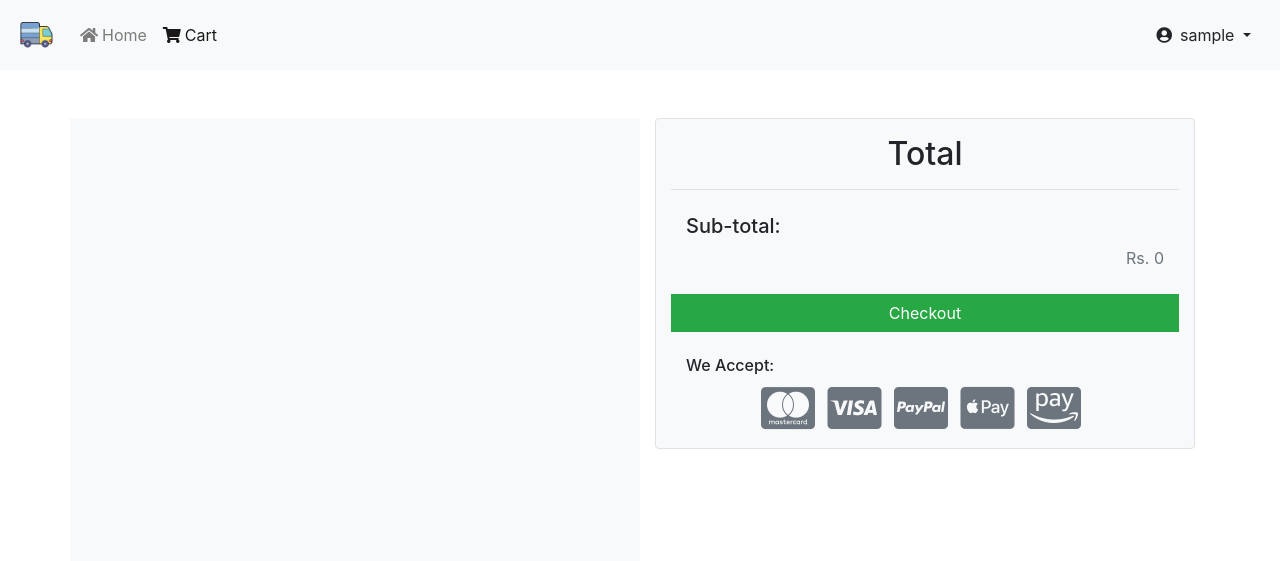
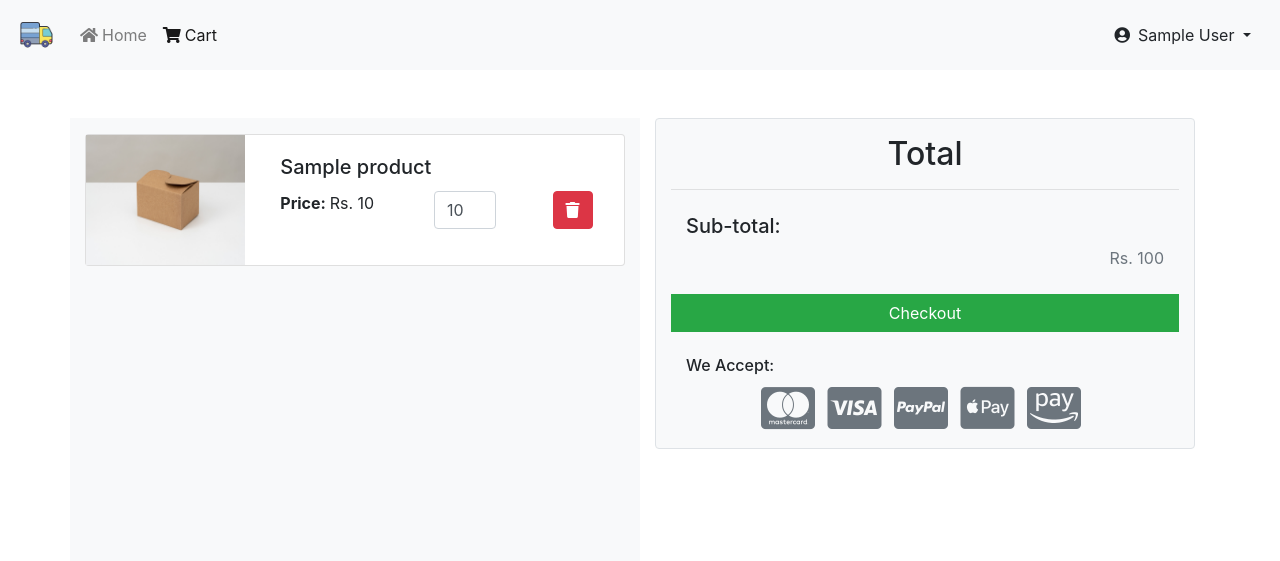
Before and after one commit to zuraizzafar/Ajax-POS, a PHP site: page /user/cart/ in a window 1280 px wide. Shown: the top 561 px of the page. Run offline with PHP 8.4, Linux system fonts and the light colour scheme; the visitor is signed in with stand-in values (Sample User, id 1); tables that the repository leaves empty or names only in its code hold one stand-in row (values such as "Sample post").

Commit message:
added add to cart functionality to user module

```diff
--- a/user/cart/index.php
+++ b/user/cart/index.php
@@ -43,7 +43,7 @@ if (!isset($_SESSION['username'])) {
                 <span class="navbar-text">
                     <div class="btn-group">
                         <button class="btn btn-light dropdown-toggle" type="button" id="userMenu" data-toggle="dropdown" aria-haspopup="true" aria-expanded="false">
-                            <i class="fas fa-user-circle mr-2"></i><?php echo $_SESSION['username']; ?>
+                            <i class="fas fa-user-circle mr-2"></i><?php echo $_SESSION['full_name']; ?>
                         </button>
                         <div class="dropdown-menu dropdown-menu-right" aria-labelledby="userMenu">
                             <a class="dropdown-item" href="#">Manage profile</a>
@@ -60,42 +60,45 @@ if (!isset($_SESSION['username'])) {
                 <div class="col-md-6 bg-light pt-3 pb-2">
                     <div class="row" style="overflow-y: auto; height: 420px;">
                         <?php
-                        $pids = $_SESSION["products"]["product"];
-                        asort($pids);
+                        $user_id = $_SESSION['user_id'];
+                        $sql = "SELECT * from cart where `user_id` = '$user_id'";
+                        $result = mysqli_query($conn, $sql);
                         $price = 0;
-                        foreach ($pids as $index => $id) {
-                            $sql = "SELECT * from products where id = '$id'";
-                            $result = mysqli_query($conn, $sql);
-                            $i = 1;
-                            $indx = $index;
                         while ($row = mysqli_fetch_assoc($result)) {
-                                $quan = $_SESSION["products"]["quantity"][$indx];
+                            $prod_id = $row['product_id'];
                         ?>
-                                <div class="col-md-12" class="cart-card" data-id="<?php echo $row['id']; ?>" id="cart-item-<?php echo $row['id']; ?>">
+                            <div class="col-md-12" class="cart-card" data-id="<?php echo $prod_id; ?>" id="cart-item-<?php echo $prod_id; ?>">
                                 <div class="card mb-4">
                                     <div class="row">
                                         <img class="col-4" src="../../assets/images/cardboard-box-mock-up.jfif" alt="Prodcut" draggable="false">
                                         <div class="card-body col-8">
-                                                <h5 class="card-title"><?php echo $row['name'] ?></h5>
+                                            <h5 class="card-title">
+                                                <?php
+                                                $prod_sql = "SELECT * FROM products where id = '$prod_id'";
+                                                $prod_result = mysqli_query($conn, $prod_sql);
+                                                $prod_row = mysqli_fetch_assoc($prod_result);
+                                                echo $prod_row['name'];
+                                                ?>
+                                            </h5>
                                             <div class="row">
-                                                    <div class="card-text col-5"><strong>Price: </strong>Rs. <span class="item-price" data-id="<?php echo $row['id']; ?>"><?php echo $row['price'] ?></span></div>
+                                                <div class="card-text col-5"><strong>Price: </strong>Rs. <span class="item-price" data-id="<?php echo $prod_id; ?>"><?php echo $prod_row['price']; ?></span></div>
                                                 <div class="form-group col-3">
-                                                        <input class="form-control cart-item-quan" min="1" data-id="<?php echo $row['id'] ?>" type="number" id="cart-item-quantity-<?php echo $row['id'] ?>" value="<?php echo $quan; ?>">
+                                                    <input class="form-control cart-item-quan" min="1" data-id="<?php echo $prod_id ?>" type="number" id="cart-item-quantity-<?php echo $prod_id ?>" value="<?php echo $row['product_quantity']; ?>">
                                                 </div>
-                                                    <div class="col-4 text-center"><button class="btn btn-danger delete-item" data-id="<?php echo $row['id']; ?>"> <i class="fas fa-trash"></i> </button></div>
+                                                <div class="col-4 text-center"><button class="btn btn-danger delete-item" data-id="<?php echo $prod_id; ?>"> <i class="fas fa-trash"></i> </button></div>
                                             </div>
                                         </div>
                                     </div>
                                 </div>
                             </div>
                         <?php
+                            $quan = $row['product_quantity'];
                             if ($quan == 1)
-                                    $price = $price + $row['price'];
+                                $price = $price + $prod_row['price'];
                             else {
                                 while ($quan >= 1) {
-                                        $price = $price + $row['price'];
+                                    $price = $price + $prod_row['price'];
                                     $quan = $quan - 1;
-                                    }
                                 }
                             }
                         }
--- a/user/scripts/cart.js
+++ b/user/scripts/cart.js
@@ -38,6 +38,7 @@ $(document).on("click", ".delete-item", function () {
                 type: "POST",
                 data: { cid: id },
             });
+            $("#cart-item-"+id).remove();
             cartPrice();
             cartItem();
             swal("Cart has been updated!", {
```
Also changed, not shown: user/includes/add_to_cart.php (+12 -1 lines), user/scripts/home.js (+8 -1 lines). Lines whose indentation alone changed are shown as unchanged.
